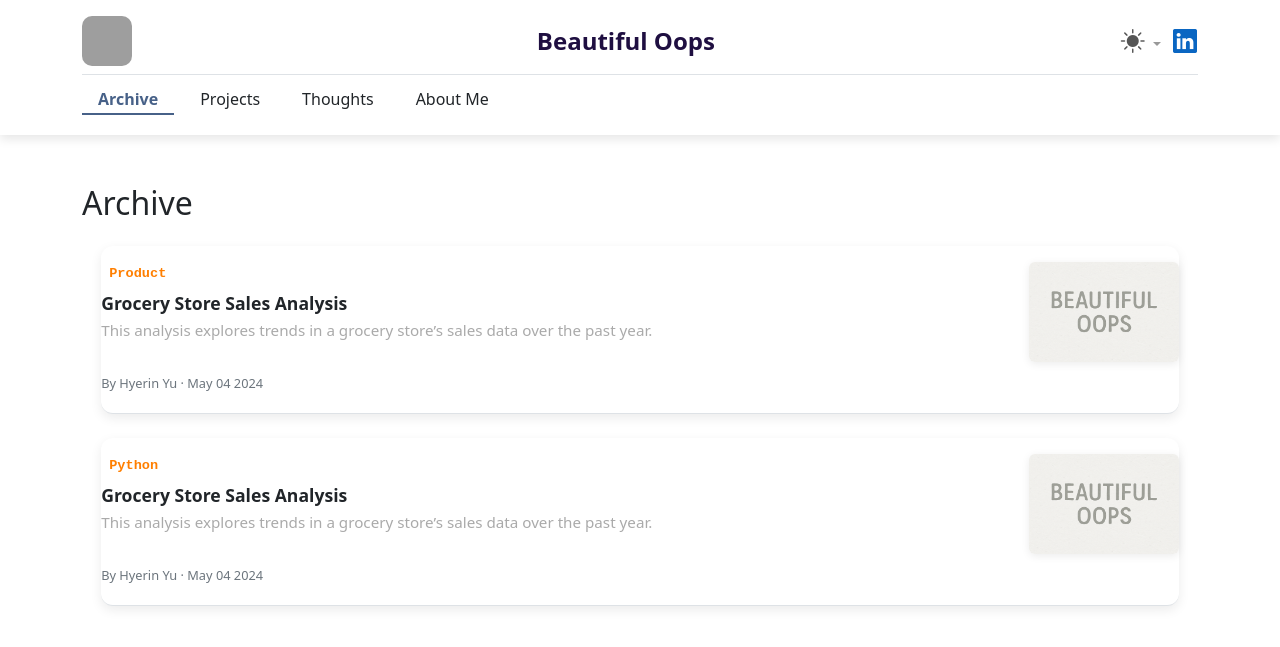
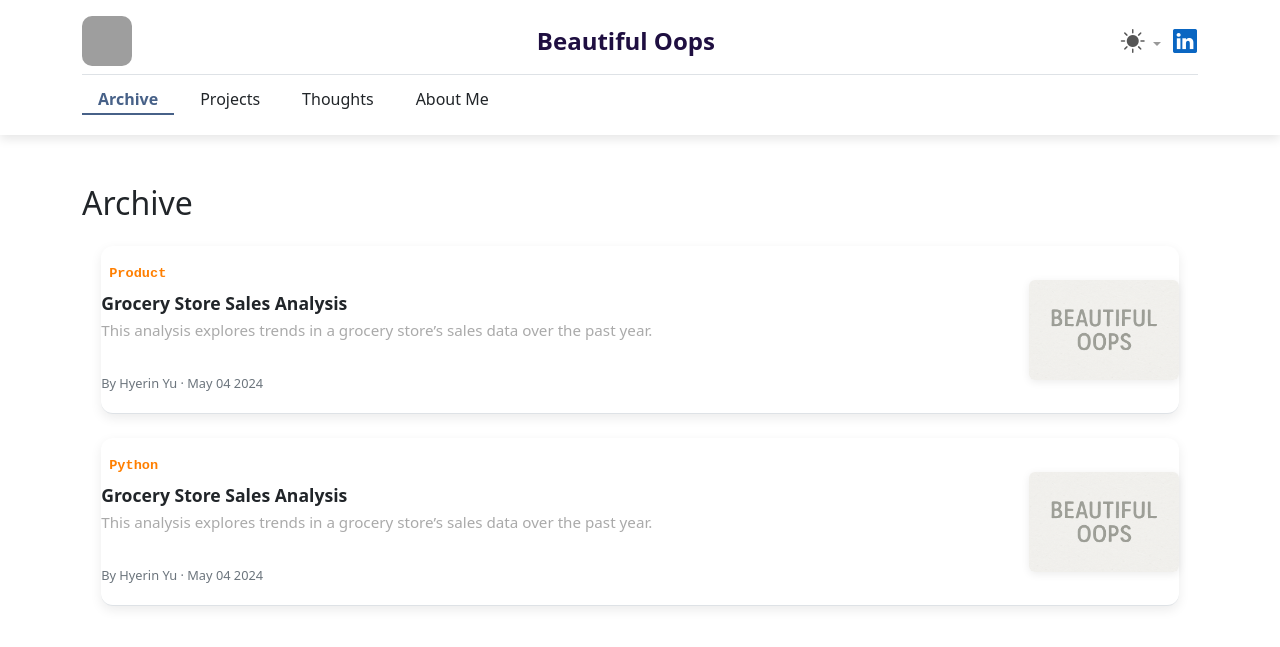
Before and after one commit to hyelinyu/hyelinyu.github.io, a Jekyll site: the page built from index.html, in a window 1280 px wide and 900 px high. Shown: the top 647 px of the window. Built offline with Jekyll 4.4.1, drawn with Linux system fonts in a browser that asks for light colours; grey boxes are pictures that could not be loaded.

Commit message:
post card

```diff
--- a/_includes/post-card.html
+++ b/_includes/post-card.html
@@ -1,4 +1,4 @@
-<div class="post-card border-bottom d-flex justify-content-between align-items-start py-3">
+<div class="post-card border-bottom d-flex justify-content-between align-items-center py-3">
 
   <!-- ① 왼쪽 텍스트 블록 -->
   <div class="post-content flex-grow-1 me-3">
```
